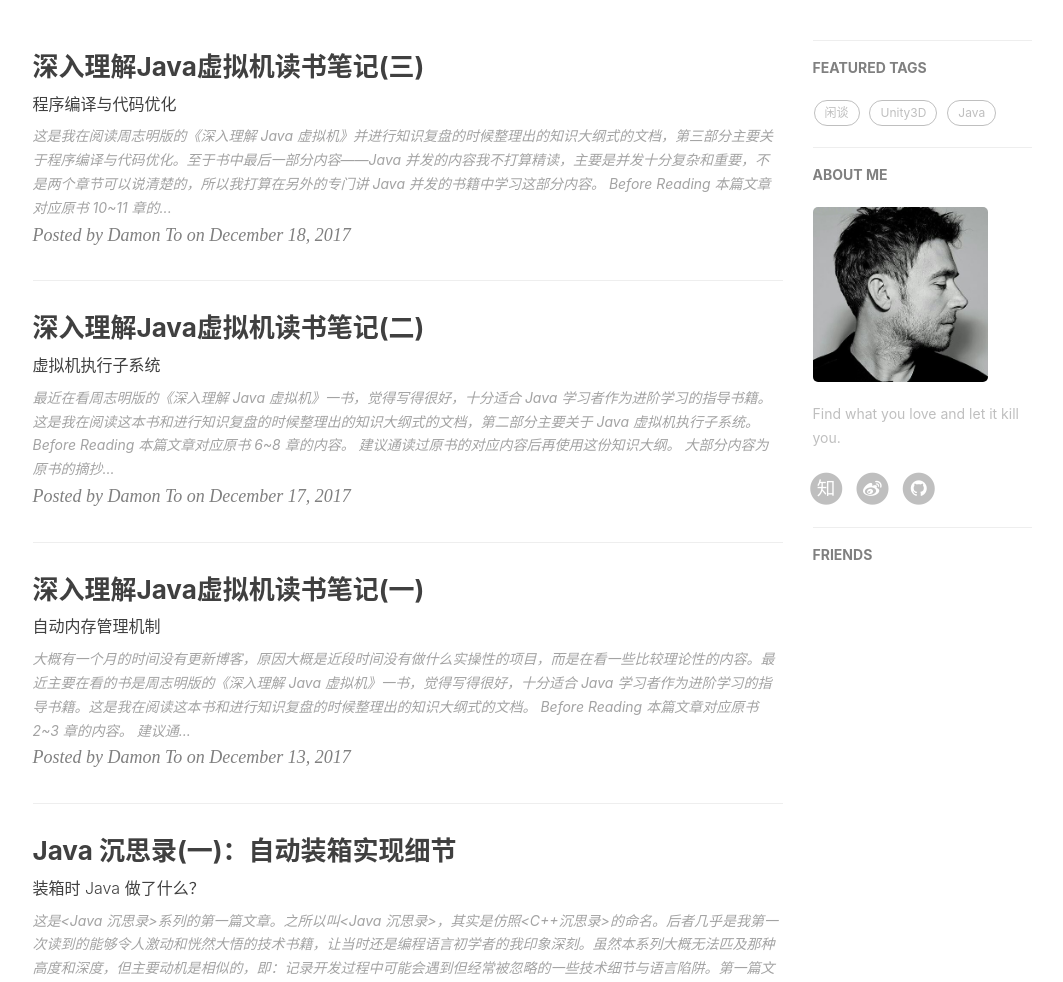
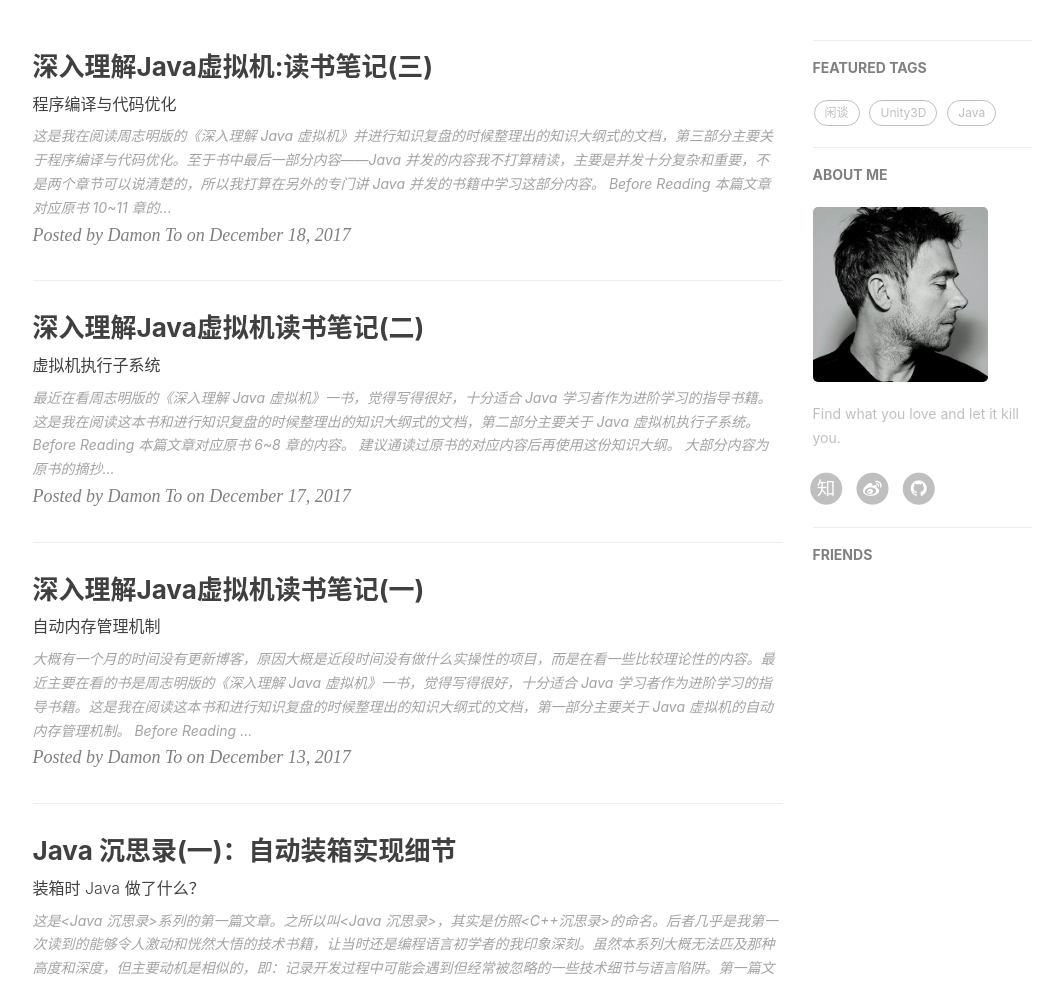
Before and after one commit to duyike/DamonDu.github.io, a Jekyll site: the page built from index.html, in a window 1280 px wide and 1400 px high. Shown: the part 418-1400 px from the top of the window, without its empty margins (135-1198 px from the left). Built offline with Jekyll 4.4.1, drawn with Linux system fonts in a browser that asks for light colours; nearby versions of some CDN libraries; the list of posts is cut into pages by our own code; comment, search, counter and statistics services are not loaded.

Commit message:
java virtual machine 3

```diff
--- a/_posts/2017-12-13-java-virtual-machine-1.markdown
+++ b/_posts/2017-12-13-java-virtual-machine-1.markdown
@@ -11,7 +11,7 @@ tags:
     - Java
 ---
 
-> 大概有一个月的时间没有更新博客，原因大概是近段时间没有做什么实操性的项目，而是在看一些比较理论性的内容。最近主要在看的书是周志明版的《深入理解 Java 虚拟机》一书，觉得写得很好，十分适合 Java 学习者作为进阶学习的指导书籍。这是我在阅读这本书和进行知识复盘的时候整理出的知识大纲式的文档。
+> 大概有一个月的时间没有更新博客，原因大概是近段时间没有做什么实操性的项目，而是在看一些比较理论性的内容。最近主要在看的书是周志明版的《深入理解 Java 虚拟机》一书，觉得写得很好，十分适合 Java 学习者作为进阶学习的指导书籍。这是我在阅读这本书和进行知识复盘的时候整理出的知识大纲式的文档，第一部分主要关于 Java 虚拟机的自动内存管理机制。
 
 ### Before Reading
 
--- a/_posts/2017-12-18-java-virtual-machine-3.markdown
+++ b/_posts/2017-12-18-java-virtual-machine-3.markdown
@@ -1,6 +1,6 @@
 ---
 layout:     post
-title:      "深入理解Java虚拟机读书笔记(三)"
+title:      "深入理解Java虚拟机:读书笔记(三)"
 subtitle:   "程序编译与代码优化"
 date:       2017-12-18 22:00:00
 author:     "Damon To"
```
